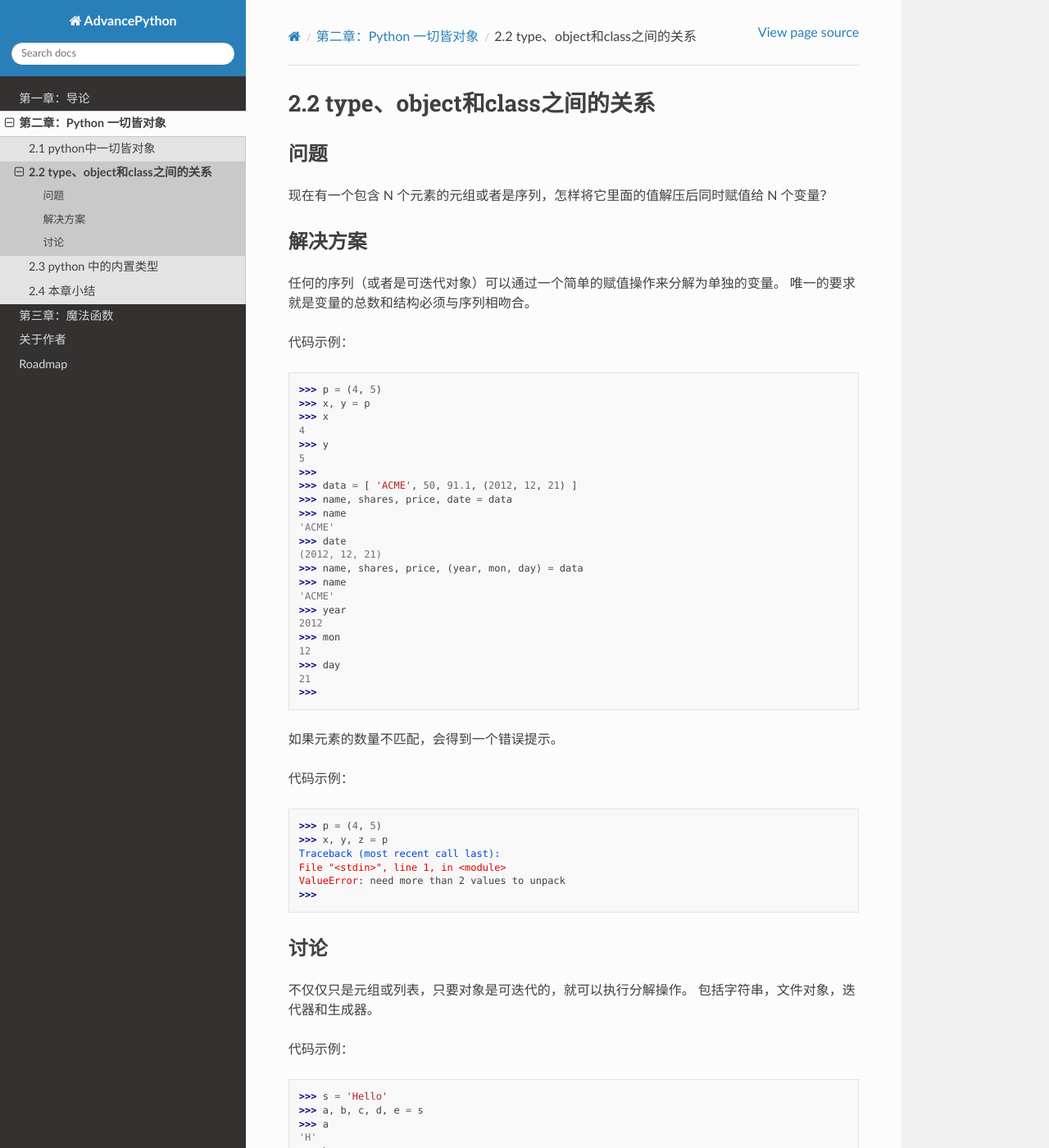
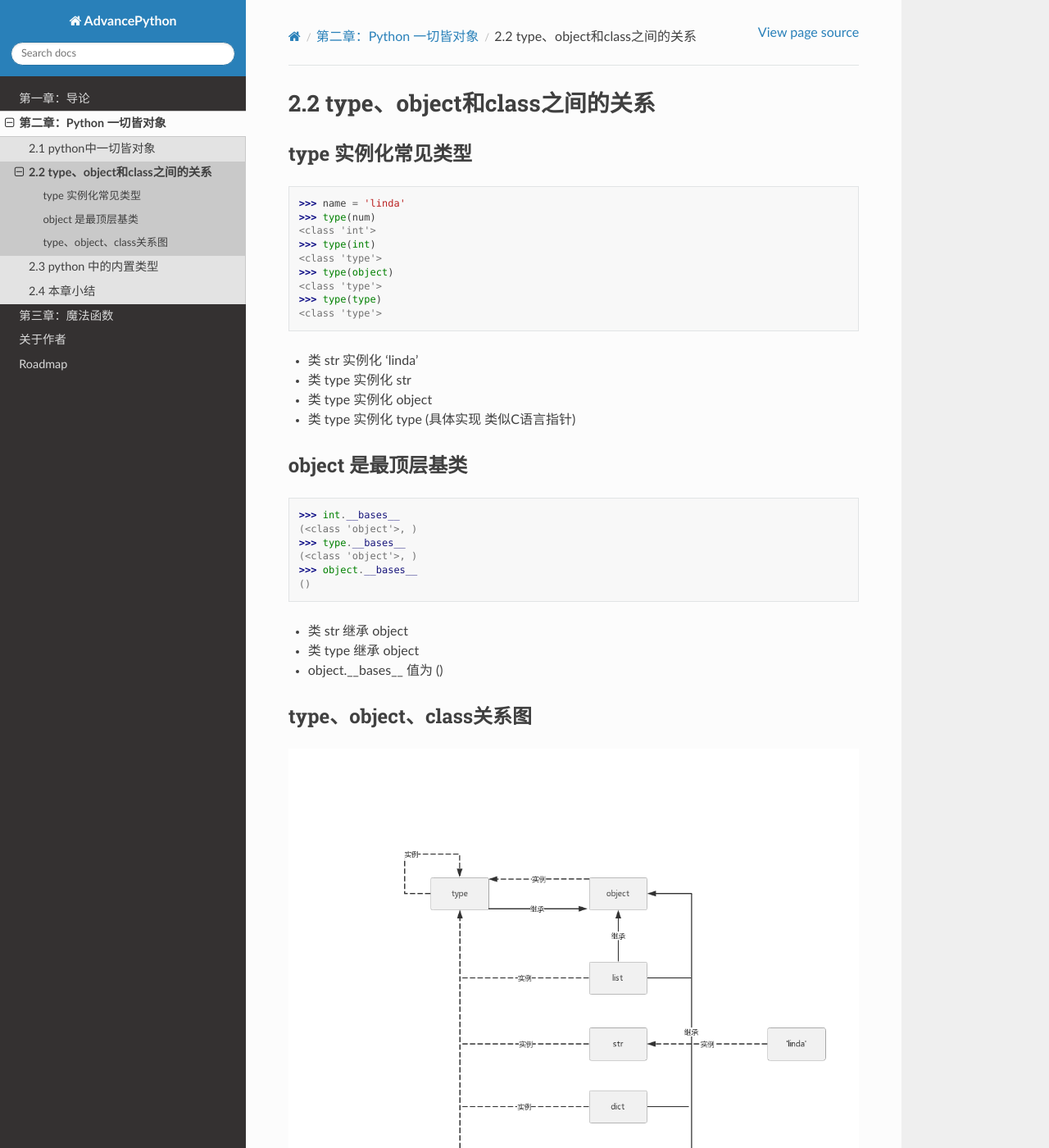
Before and after one commit to ni-ning/AdvancePython, a Sphinx documentation site: the page built from source/c02/p02_type_object_class.rst, in a window 1280 px wide and 1400 px high. Shown: the whole window at 82% size. Built offline with Sphinx 7.4.7 and the Read the Docs theme 2.0.0, drawn with Linux system fonts in a browser that asks for light colours; some of the changed text lies outside the part shown.

Commit message:
add type_object_class

```diff
--- a/source/c02/p02_type_object_class.rst
+++ b/source/c02/p02_type_object_class.rst
@@ -2,91 +2,53 @@
 2.2 type、object和class之间的关系
 ===============================
 
-----------
-问题
-----------
-现在有一个包含 N 个元素的元组或者是序列，怎样将它里面的值解压后同时赋值给 N 个变量？
+--------------------
+type 实例化常见类型
+--------------------
 
-----------
-解决方案
-----------
-任何的序列（或者是可迭代对象）可以通过一个简单的赋值操作来分解为单独的变量。
-唯一的要求就是变量的总数和结构必须与序列相吻合。
+.. code-block:: py
 
-代码示例：
+    >>> name = 'linda'
+    >>> type(num)
+    <class 'int'>
+    >>> type(int)
+    <class 'type'>
+    >>> type(object)
+    <class 'type'>
+    >>> type(type)
+    <class 'type'>
 
-.. code-block:: python
+- 类 str 实例化 'linda'
+- 类 type 实例化 str
+- 类 type 实例化 object
+- 类 type 实例化 type (具体实现 类似C语言指针)
 
-    >>> p = (4, 5)
-    >>> x, y = p
-    >>> x
-    4
-    >>> y
-    5
-    >>>
-    >>> data = [ 'ACME', 50, 91.1, (2012, 12, 21) ]
-    >>> name, shares, price, date = data
-    >>> name
-    'ACME'
-    >>> date
-    (2012, 12, 21)
-    >>> name, shares, price, (year, mon, day) = data
-    >>> name
-    'ACME'
-    >>> year
-    2012
-    >>> mon
-    12
-    >>> day
-    21
-    >>>
 
-如果元素的数量不匹配，会得到一个错误提示。
+--------------------
+object 是最顶层基类
+--------------------
 
-代码示例：
+.. code-block:: py
 
-.. code-block:: python
+    >>> int.__bases__
+    (<class 'object'>, )
+    >>> type.__bases__
+    (<class 'object'>, )
+    >>> object.__bases__
+    ()
 
-    >>> p = (4, 5)
-    >>> x, y, z = p
-    Traceback (most recent call last):
-    File "<stdin>", line 1, in <module>
-    ValueError: need more than 2 values to unpack
-    >>>
+- 类 str 继承 object
+- 类 type 继承 object
+- object.__bases__ 值为 ()
 
-----------
-讨论
-----------
-不仅仅只是元组或列表，只要对象是可迭代的，就可以执行分解操作。
-包括字符串，文件对象，迭代器和生成器。
+--------------------
+type、object、class关系图
+--------------------
 
-代码示例：
 
-.. code-block:: python
+.. image:: type-object-class.jpg
 
-    >>> s = 'Hello'
-    >>> a, b, c, d, e = s
-    >>> a
-    'H'
-    >>> b
-    'e'
-    >>> e
-    'o'
-    >>>
 
-有时候，你可能只想解压一部分，丢弃其他的值。对于这种情况 Python 并没有提供特殊的语法。
-但是你可以使用任意变量名去占位，到时候丢掉这些变量就行了。
-
-代码示例：
-
-.. code-block:: python
-
-    >>> data = [ 'ACME', 50, 91.1, (2012, 12, 21) ]
-    >>> _, shares, price, _ = data
-    >>> shares
-    50
-    >>> price
-    91.1
-    >>>
-
-你必须保证你选用的那些占位变量名在其他地方没被使用到。
+- 把 list，dict 等类做成对象，后续后修改特别方便
+- object 是所有类的基类，type 也要继承它
+- type 也是自身的实例，一切皆对象，一切继承object
```
Also changed, not shown: source/c02/p01_all_is_object.rst (+19 -0 lines), source/c02/type-object-class.jpg (added), 3 other files.
